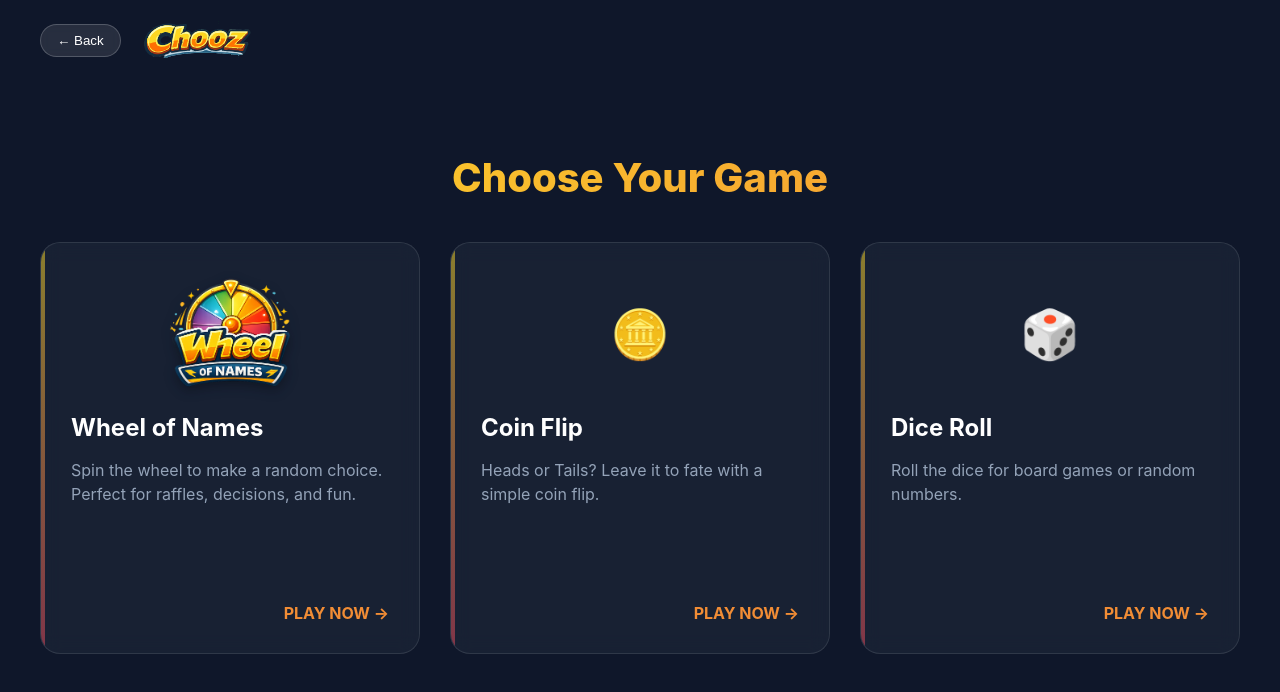
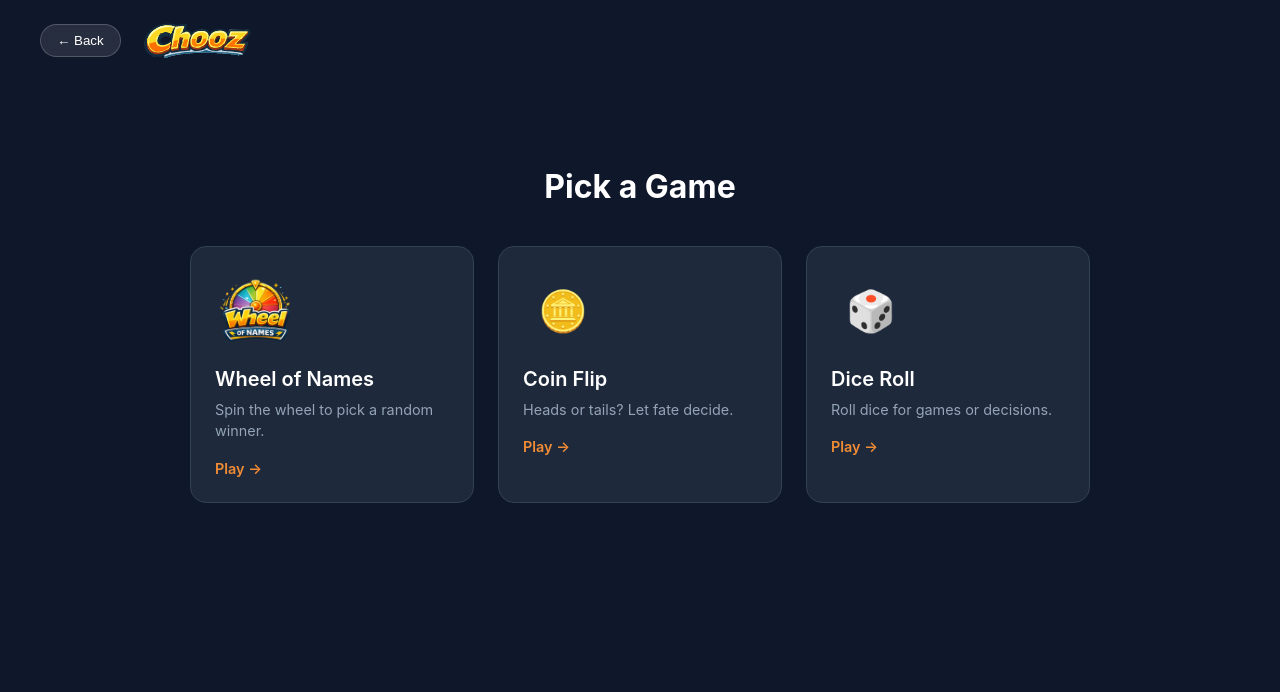
Before and after one commit to Jervis-UMTC/chooz-app, a React (Vite) app: page / in a window 1280 px wide. Both pictures are taken after a click on the button "START". Shown: the top 692 px of the page. Built offline with nearby package versions, Linux system fonts and the light colour scheme.

Commit message:
feat: Implement the core spinning wheel game functionality including canvas rendering, spin logic, and sound effects.

```diff
--- a/src/components/Home/HomePage.jsx
+++ b/src/components/Home/HomePage.jsx
@@ -4,101 +4,71 @@ import { motion } from 'framer-motion';
 import { BRAND_COLORS } from '../../utils/colors';
 import WheelLogo from '../../assets/wheel-of-names-logo.png';
 
-const HomeContainer = styled(motion.div)`
-  padding: 40px;
+const HomeContainer = styled.div`
+  padding: 60px 20px;
   width: 100%;
-  max-width: 1200px;
+  max-width: 900px;
   margin: 0 auto;
-  display: flex;
-  flex-direction: column;
-  align-items: center;
 `;
 
 const Title = styled.h2`
-  font-size: 2.5rem;
-  font-weight: 800;
+  font-size: 2rem;
+  font-weight: 700;
+  color: white;
   margin-bottom: 40px;
-  background: linear-gradient(135deg, ${BRAND_COLORS.yellow} 0%, ${BRAND_COLORS.orange} 100%);
-  -webkit-background-clip: text;
-  -webkit-text-fill-color: transparent;
-  width: 100%;
   text-align: center;
 `;
 
-const Grid = styled.div`
+const CardGrid = styled.div`
   display: grid;
-  grid-template-columns: repeat(auto-fit, minmax(300px, 1fr));
-  gap: 30px;
-  width: 100%;
+  grid-template-columns: repeat(auto-fill, minmax(260px, 1fr));
+  gap: 24px;
 `;
 
-const GameCard = styled(motion.div)`
-  background: rgba(30, 41, 59, 0.6);
-  border: 1px solid rgba(255, 255, 255, 0.1);
-  border-radius: 20px;
-  padding: 30px;
+const Card = styled(motion.div)`
+  background: #1e293b;
+  border-radius: 16px;
+  padding: 24px;
   cursor: pointer;
-  position: relative;
-  overflow: hidden;
-  display: flex;
-  flex-direction: column;
-  justify-content: space-between;
-  min-height: 350px;
-  backdrop-filter: blur(10px);
-  transition: border-color 0.3s;
+  border: 1px solid #334155;
 
   &:hover {
     border-color: ${BRAND_COLORS.orange};
   }
-
-  &::before {
-    content: '';
-    position: absolute;
-    top: 0;
-    left: 0;
-    width: 4px;
-    height: 100%;
-    background: linear-gradient(to bottom, ${BRAND_COLORS.yellow}, ${BRAND_COLORS.red});
-    opacity: 0.5;
-    transition: width 0.3s;
-  }
-
-  &:hover::before {
-    width: 10px;
-    opacity: 1;
-  }
-`;
-
-const CardTitle = styled.h3`
-  font-size: 1.5rem;
-  color: white;
-  margin: 0 0 10px 0;
-`;
-
-const CardDescription = styled.p`
-  color: #94a3b8;
-  font-size: 1rem;
-  line-height: 1.5;
-  margin-bottom: 20px;
 `;
 
 const CardIcon = styled.div`
-  height: 120px;
-  margin-bottom: 20px;
+  width: 80px;
+  height: 80px;
+  margin-bottom: 16px;
   display: flex;
   align-items: center;
   justify-content: center;
 
   img {
+    max-width: 100%;
     max-height: 100%;
-    max-width: 100%;
-    filter: drop-shadow(0 4px 6px rgba(0,0,0,0.3));
-    transition: transform 0.3s;
   }
+`;
 
-  ${GameCard}:hover & img {
-    transform: scale(1.1) rotate(5deg);
-  }
+const CardTitle = styled.h3`
+  font-size: 1.25rem;
+  font-weight: 600;
+  color: white;
+  margin: 0 0 8px 0;
+`;
+
+const CardDesc = styled.p`
+  color: #94a3b8;
+  font-size: 0.9rem;
+  line-height: 1.5;
+  margin: 0 0 16px 0;
+`;
+
+const PlayButton = styled.span`
+  color: ${BRAND_COLORS.orange};
+  font-weight: 600;
+  font-size: 0.9rem;
 `;
 
 const HomePage = ({ onNavigate }) => {
@@ -106,68 +76,44 @@ const HomePage = ({ onNavigate }) => {
     {
       id: 'wheel',
       title: 'Wheel of Names',
-      description: 'Spin the wheel to make a random choice. Perfect for raffles, decisions, and fun.',
-      icon: <img src={WheelLogo} alt="Wheel of Names" />,
-      action: () => onNavigate('wheel')
+      desc: 'Spin the wheel to pick a random winner.',
+      icon: <img src={WheelLogo} alt="Wheel" />,
+      onClick: () => onNavigate('wheel')
     },
     {
       id: 'coin',
       title: 'Coin Flip',
-      description: 'Heads or Tails? Leave it to fate with a simple coin flip.',
-      icon: <span style={{ fontSize: '3rem' }}>🪙</span>,
-      action: () => alert('Coming Soon!')
+      desc: 'Heads or tails? Let fate decide.',
+      icon: <span style={{ fontSize: '2.5rem' }}>🪙</span>,
+      onClick: () => alert('Coming Soon!')
     },
     {
       id: 'dice',
       title: 'Dice Roll',
-      description: 'Roll the dice for board games or random numbers.',
-      icon: <span style={{ fontSize: '3rem' }}>🎲</span>,
-      action: () => alert('Coming Soon!')
+      desc: 'Roll dice for games or decisions.',
+      icon: <span style={{ fontSize: '2.5rem' }}>🎲</span>,
+      onClick: () => alert('Coming Soon!')
     }
   ];
 
-  const containerVariants = {
-    hidden: { opacity: 0 },
-    visible: {
-      opacity: 1,
-      transition: {
-        staggerChildren: 0.1
-      }
-    }
-  };
-
-  const itemVariants = {
-    hidden: { y: 20, opacity: 0 },
-    visible: { y: 0, opacity: 1 }
-  };
-
   return (
-    <HomeContainer
-      variants={containerVariants}
-      initial="hidden"
-      animate="visible"
-    >
-      <Title>Choose Your Game</Title>
-      <Grid>
+    <HomeContainer>
+      <Title>Pick a Game</Title>
+      <CardGrid>
         {games.map((game) => (
-          <GameCard
+          <Card
             key={game.id}
-            variants={itemVariants}
-            whileHover={{ y: -5, boxShadow: '0 10px 30px -10px rgba(0,0,0,0.5)' }}
+            whileHover={{ y: -4 }}
             whileTap={{ scale: 0.98 }}
-            onClick={game.action}
+            onClick={game.onClick}
           >
-            <div>
-              <CardIcon>{game.icon}</CardIcon>
-              <CardTitle>{game.title}</CardTitle>
-              <CardDescription>{game.description}</CardDescription>
-            </div>
-            <div style={{ alignSelf: 'flex-end', color: BRAND_COLORS.orange, fontWeight: 'bold' }}>
-              PLAY NOW →
-            </div>
-          </GameCard>
+            <CardIcon>{game.icon}</CardIcon>
+            <CardTitle>{game.title}</CardTitle>
+            <CardDesc>{game.desc}</CardDesc>
+            <PlayButton>Play →</PlayButton>
+          </Card>
         ))}
-      </Grid>
+      </CardGrid>
     </HomeContainer>
   );
 };
--- /dev/null
+++ b/src/components/Wheel/Celebration.jsx
@@ -0,0 +1,79 @@
+import React, { useMemo } from 'react';
+import styled, { keyframes } from 'styled-components';
+import { BRAND_COLORS } from '../../utils/colors';
+
+const fall = keyframes`
+  0% {
+    transform: translateY(-100vh) rotate(0deg);
+    opacity: 1;
+  }
+  100% {
+    transform: translateY(100vh) rotate(720deg);
+    opacity: 0;
+  }
+`;
+
+const CelebrationContainer = styled.div`
+  position: fixed;
+  top: 0;
+  left: 0;
+  width: 100%;
+  height: 100%;
+  pointer-events: none;
+  overflow: hidden;
+  z-index: 100;
+`;
+
+const Particle = styled.div`
+  position: absolute;
+  width: ${props => props.$size}px;
+  height: ${props => props.$size}px;
+  background: ${props => props.$color};
+  left: ${props => props.$left}%;
+  top: -20px;
+  border-radius: ${props => props.$shape === 'circle' ? '50%' : '2px'};
+  animation: ${fall} ${props => props.$duration}s ease-in forwards;
+  animation-delay: ${props => props.$delay}s;
+  will-change: transform;
+`;
+
+const COLORS = [
+  BRAND_COLORS.yellow,
+  BRAND_COLORS.orange,
+  BRAND_COLORS.red,
+  '#fff',
+  '#fbbf24',
+  '#f97316'
+];
+
+const Celebration = ({ particleCount = 30 }) => {
+  const particles = useMemo(() => {
+    return Array.from({ length: particleCount }, (_, i) => ({
+      id: i,
+      left: Math.random() * 100,
+      size: 6 + Math.random() * 8,
+      color: COLORS[Math.floor(Math.random() * COLORS.length)],
+      duration: 2 + Math.random() * 2,
+      delay: Math.random() * 0.8,
+      shape: Math.random() > 0.5 ? 'circle' : 'square'
+    }));
+  }, [particleCount]);
+
+  return (
+    <CelebrationContainer>
+      {particles.map(p => (
+        <Particle
+          key={p.id}
+          $left={p.left}
+          $size={p.size}
+          $color={p.color}
+          $duration={p.duration}
+          $delay={p.delay}
+          $shape={p.shape}
+        />
+      ))}
+    </CelebrationContainer>
+  );
+};
+
+export default Celebration;
--- a/src/components/Wheel/Controls.jsx
+++ b/src/components/Wheel/Controls.jsx
@@ -4,6 +4,7 @@ import { Button } from '../common/Button';
 import { Input } from '../common/Input';
 import { BRAND_COLORS } from '../../utils/colors';
 import { motion, AnimatePresence } from 'framer-motion';
+import { initAudio } from '../../utils/sounds';
 
 const ControlsContainer = styled(motion.div)`
   background-color: rgba(15, 23, 42, 0.6);
@@ -211,7 +212,7 @@ const Controls = ({ names, setNames, onSpin, isSpinning, spinDuration, setSpinDu
         as={motion.button}
         whileHover={{ scale: 1.05 }}
         whileTap={{ scale: 0.95 }}
-        onClick={onSpin}
+        onClick={() => { initAudio(); onSpin(); }}
         disabled={isSpinning || names.length < 2}
       >
         {isSpinning ? 'Spinning...' : 'SPIN'}
--- a/src/components/Wheel/WheelCanvas.jsx
+++ b/src/components/Wheel/WheelCanvas.jsx
@@ -1,5 +1,6 @@
 import React, { useRef, useEffect, useState } from 'react';
 import { GAME_COLORS, BRAND_COLORS } from '../../utils/colors';
+import { playTick, playWin, initAudio } from '../../utils/sounds';
 
 const truncateText = (ctx, text, maxWidth) => {
   let width = ctx.measureText(text).width;
@@ -28,6 +29,7 @@ const WheelCanvas = ({ names, mustSpin, prizeNumber, onStopSpinning, onSpin, spi
   const speedRef = useRef(0);
   const lastTimeRef = useRef(0);
   const geometryRef = useRef({ centerX: 0, centerY: 0, hubRadius: 0, dpr: 1 });
+  const lastSegmentRef = useRef(-1);
 
   const mustSpinRef = useRef(mustSpin);
   useEffect(() => {
@@ -162,6 +164,13 @@ const WheelCanvas = ({ names, mustSpin, prizeNumber, onStopSpinning, onSpin, spi
       const activeColor = GAME_COLORS[activeIndex % GAME_COLORS.length];
       const activeName = effectiveNames[activeIndex];
 
+      // Play tick sound when crossing to new segment
+      if (isSpinningRef.current && lastSegmentRef.current !== -1 && lastSegmentRef.current !== activeIndex) {
+        const progress = speedRef.current > 0 ? Math.min(1, speedRef.current / 0.5) : 0.5;
+        playTick(0.8 + progress * 0.4);
+      }
+      lastSegmentRef.current = activeIndex;
+
       ctx.save();
       ctx.translate(centerX, centerY);
       ctx.beginPath();
@@ -244,6 +253,7 @@ const WheelCanvas = ({ names, mustSpin, prizeNumber, onStopSpinning, onSpin, spi
     const dist = Math.sqrt(dx * dx + dy * dy);
 
     if (dist <= geometryRef.current.hubRadius) {
+      initAudio();
       onSpin();
     }
   };
@@ -301,6 +311,7 @@ const WheelCanvas = ({ names, mustSpin, prizeNumber, onStopSpinning, onSpin, spi
           rotationRef.current = spinParams.target;
           isSpinningRef.current = false;
           hasFinishedSpinningRef.current = true;
+          playWin();
           onStopSpinning();
         }
       };
--- /dev/null
+++ b/src/utils/sounds.js
@@ -0,0 +1,74 @@
+// Sound effects using Web Audio API - no external files needed
+
+let audioContext = null;
+
+const getAudioContext = () => {
+  if (!audioContext) {
+    audioContext = new (window.AudioContext || window.webkitAudioContext)();
+  }
+  return audioContext;
+};
+
+// Click/tick sound for wheel segments
+export const playTick = (pitch = 1) => {
+  try {
+    const ctx = getAudioContext();
+    const oscillator = ctx.createOscillator();
+    const gainNode = ctx.createGain();
+
+    oscillator.connect(gainNode);
+    gainNode.connect(ctx.destination);
+
+    oscillator.frequency.value = 800 * pitch;
+    oscillator.type = 'sine';
+
+    gainNode.gain.setValueAtTime(0.1, ctx.currentTime);
+    gainNode.gain.exponentialRampToValueAtTime(0.01, ctx.currentTime + 0.05);
+
+    oscillator.start(ctx.currentTime);
+    oscillator.stop(ctx.currentTime + 0.05);
+  } catch (e) {
+    // Audio not supported or blocked
+  }
+};
+
+// Celebration fanfare for winner
+export const playWin = () => {
+  try {
+    const ctx = getAudioContext();
+    const notes = [523.25, 659.25, 783.99, 1046.50]; // C5, E5, G5, C6
+
+    notes.forEach((freq, i) => {
+      const oscillator = ctx.createOscillator();
+      const gainNode = ctx.createGain();
+
+      oscillator.connect(gainNode);
+      gainNode.connect(ctx.destination);
+
+      oscillator.frequency.value = freq;
+      oscillator.type = 'sine';
+
+      const startTime = ctx.currentTime + (i * 0.1);
+      gainNode.gain.setValueAtTime(0, startTime);
+      gainNode.gain.linearRampToValueAtTime(0.15, startTime + 0.05);
+      gainNode.gain.exponentialRampToValueAtTime(0.01, startTime + 0.3);
+
+      oscillator.start(startTime);
+      oscillator.stop(startTime + 0.3);
+    });
+  } catch (e) {
+    // Audio not supported or blocked
+  }
+};
+
+// Initialize audio context on user interaction (required by browsers)
+export const initAudio = () => {
+  try {
+    const ctx = getAudioContext();
+    if (ctx.state === 'suspended') {
+      ctx.resume();
+    }
+  } catch (e) {
+    // Audio not supported
+  }
+};
```
Also changed, not shown: src/components/Wheel/WheelGame.jsx (+15 -22 lines).
